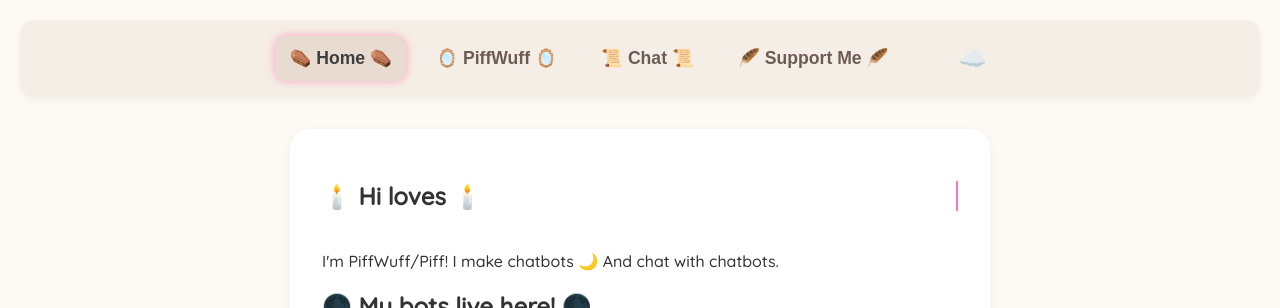
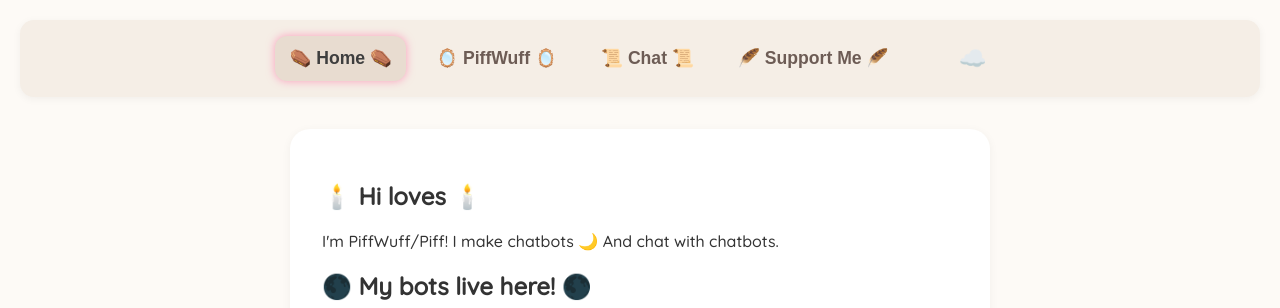
Before and after one commit to PiffWuff/piffwuff, a plain HTML site: page index.html in a window 1280 px wide. Shown: the top 308 px of the page. Drawn offline with Linux system fonts and the light colour scheme.

Commit message:
meow 3 fk me

```diff
--- a/index.html
+++ b/index.html
@@ -109,12 +109,18 @@
     }
 
     h1.animate {
-      display: inline-block;
-      overflow: hidden;
-      white-space: nowrap;
-      border-right: 2px solid #ff77aa;
-      animation: typing 3s steps(20) forwards, blink 1s step-end infinite alternate;
+      opacity: 0;
+      transform: translateY(-10px);
+      animation: fadeInUp 1.2s ease forwards;
     }
+
+    @keyframes fadeInUp {
+      to {
+          opacity: 1;
+          transform: translateY(0);
+      }
+    }
+
     body.dark-theme h1.animate {
       border-color: #ff4d9d;
     }
@@ -214,7 +220,7 @@
       <p>No discord server(yet), but maybe I'll make one some day?</p>
       <ul>
         <li><strong>💫 Discord:</strong> piffwuff 💫</li>
-        <li><a href="https://discord.gg/" class="button" target="_blank" rel="noopener noreferrer">🌙 Discord[Soon?] 🌙</a></li>
+        <li><a href="https://discord.gg/" class="button" target="_blank" rel="noopener noreferrer">🌙 Discord Server [Soon?] 🌙</a></li>
       </ul>
     </section>
 
@@ -224,7 +230,7 @@
       <p>If you want to commission something, we can discuss that, of course! But my request bot on Crushon, or even my DMs on discord is better for that!</p>
       <p>Mostly because I'm happy to bots for free unless it's particularly out of my interests.</p>
       <ul>
-        <li><a href="https://ko-fi.com/yourkofigoeshere" class="button" target="_blank" rel="noopener noreferrer">✨ Ko-fi ✨</a></li>
+        <li><a href="https://ko-fi.com/piffwuff" class="button" target="_blank" rel="noopener noreferrer">✨ Ko-fi ✨</a></li>
         <li><a href="https://crushon.ai/en/character/a08a3a47-56e6-4f3e-a19d-613b9db022a2/details?shared=true" class="button" target="_blank" rel="noopener noreferrer">🕯️ Request Bot[CrushOn.AI] 🕯️</a></li>
       </ul>
     </section>
```
